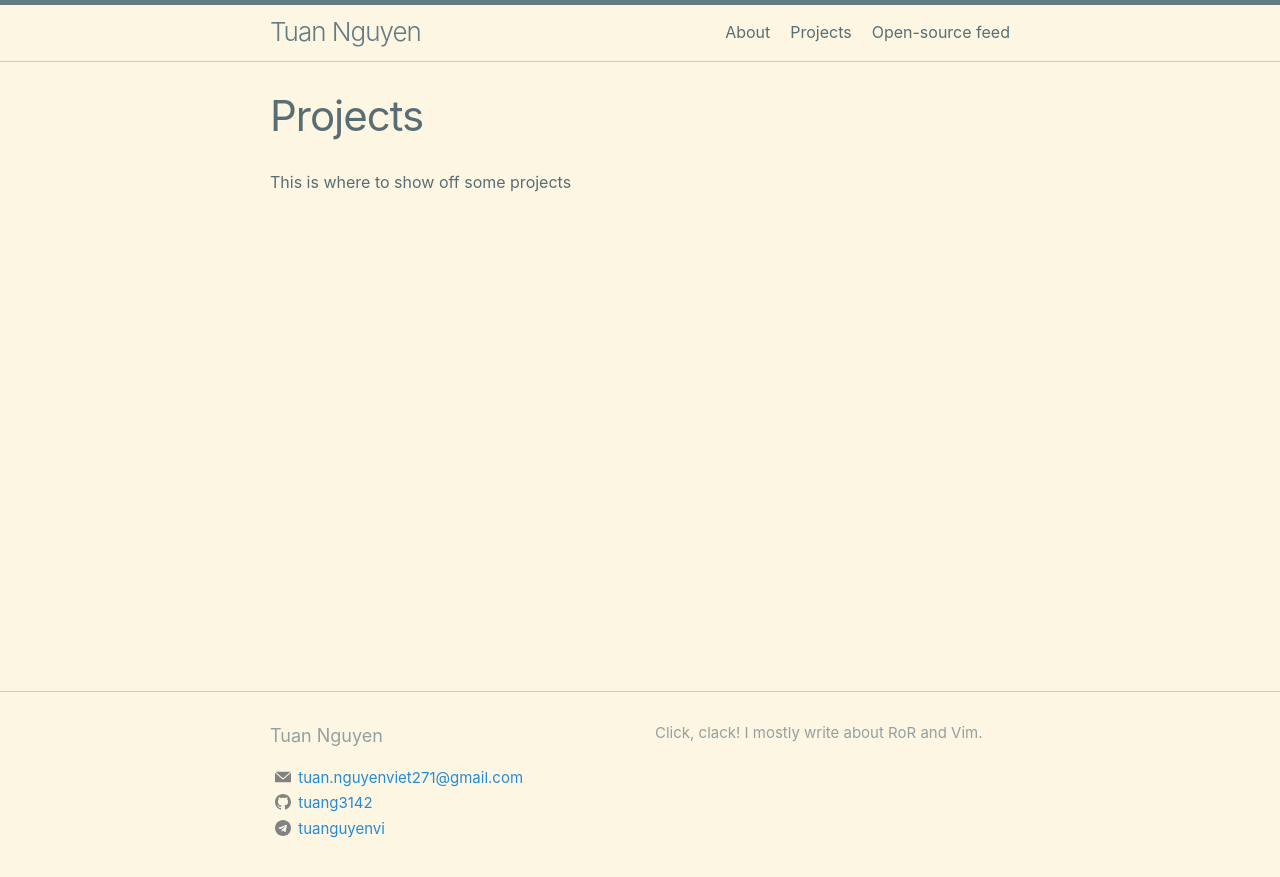
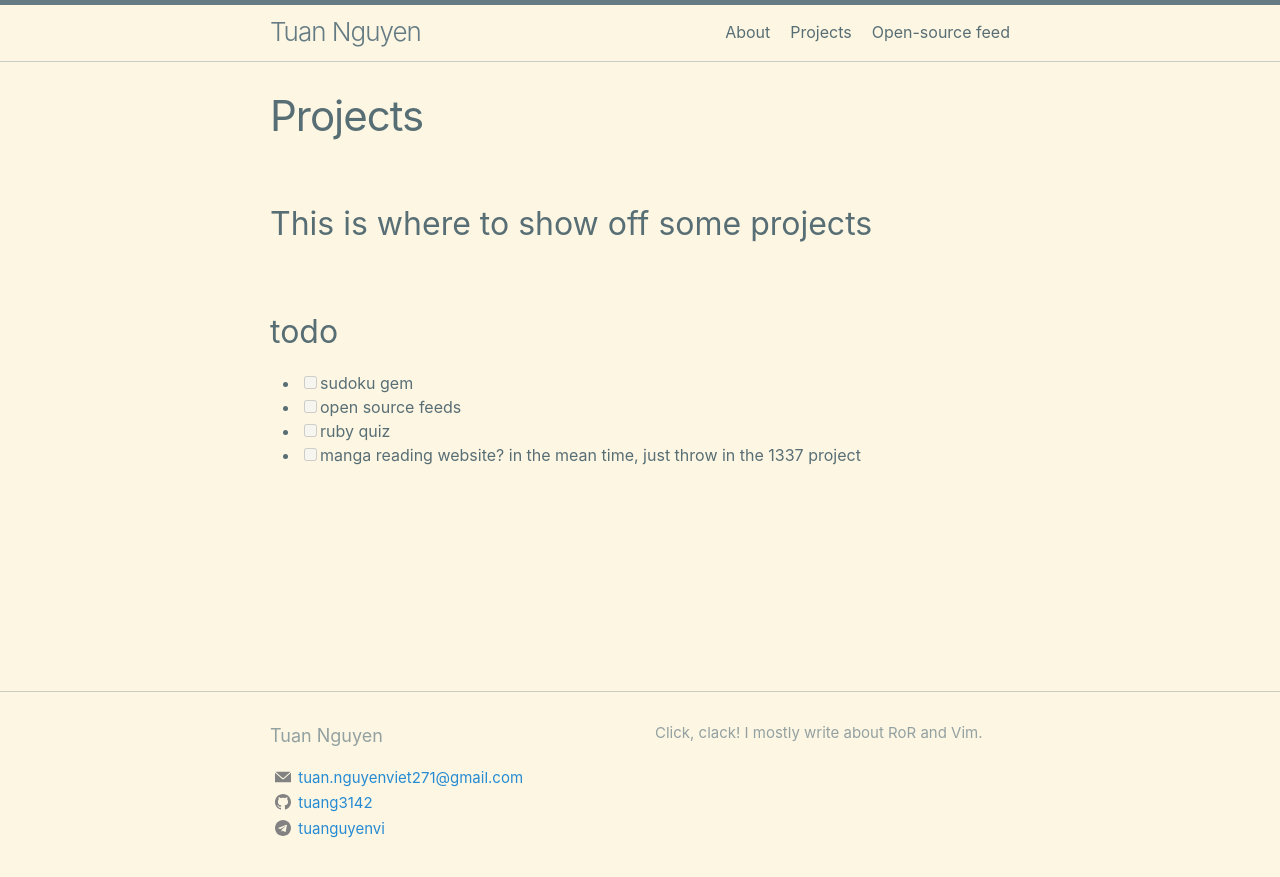
Before and after one commit to tuang3142/me, a Jekyll site: the page built from headers/projects.md, in a window 1280 px wide. Shown: the top 877 px of the page. Built offline with Jekyll 4.4.1, drawn with Linux system fonts in a browser that asks for light colours.

```diff
--- a/Gemfile
+++ b/Gemfile
@@ -10,6 +10,8 @@ source "https://rubygems.org"
 gem "jekyll", "~> 4.2.0"
 # This is the default theme for new Jekyll sites. You may change this to anything you like.
 gem "minima", "~> 2.5"
+gem 'jekyll-tagging'
+
 # If you want to use GitHub Pages, remove the "gem "jekyll"" above and
 # uncomment the line below. To upgrade, run `bundle update github-pages`.
 # gem "github-pages", group: :jekyll_plugins
--- a/_config.yml
+++ b/_config.yml
@@ -14,7 +14,7 @@ header_pages:
 - headers/projects.md
 - headers/open-source-feed.md
 
-# Build settings
+# theme
 theme: minima
 
 minima:
@@ -36,3 +36,8 @@ minima:
 plugins:
  - jekyll-feed
  - jekyll-seo-tag
+
+# tag
+tag_page_layout: tag_page
+tag_page_dir: tag
+tag_permalink_style: pretty
--- /dev/null
+++ b/_plugins/ext.rb
@@ -0,0 +1 @@
+require 'jekyll/tagging'
--- a/headers/projects.md
+++ b/headers/projects.md
@@ -4,4 +4,11 @@ title: Projects
 permalink: /projects/
 ---
 
-This is where to show off some projects
+## This is where to show off some projects
+
+## todo
+
+- [ ] sudoku gem
+- [ ] open source feeds
+- [ ] ruby quiz
+- [ ] manga reading website? in the mean time, just throw in the 1337 project
```
Also changed, not shown: _layouts/post.html (+7 -0 lines), _layouts/tag_page.html (added, +14 -0 lines), _posts/2021-07-05-Understand the language of Vim with Text-Object.md (+3 -1 lines), _posts/2021-07-10-tu hoc.md (renamed from _drafts/2021-07-10-tu hoc.md, +2 -2 lines), _posts/2021-07-17-create code that are easy to change.md (+1 -1 lines), README.md, _posts/2021-07-12-tai sao lam task lai lau.md (renamed from _drafts/2021-07-12-tai sao lam task lai lau.md).
